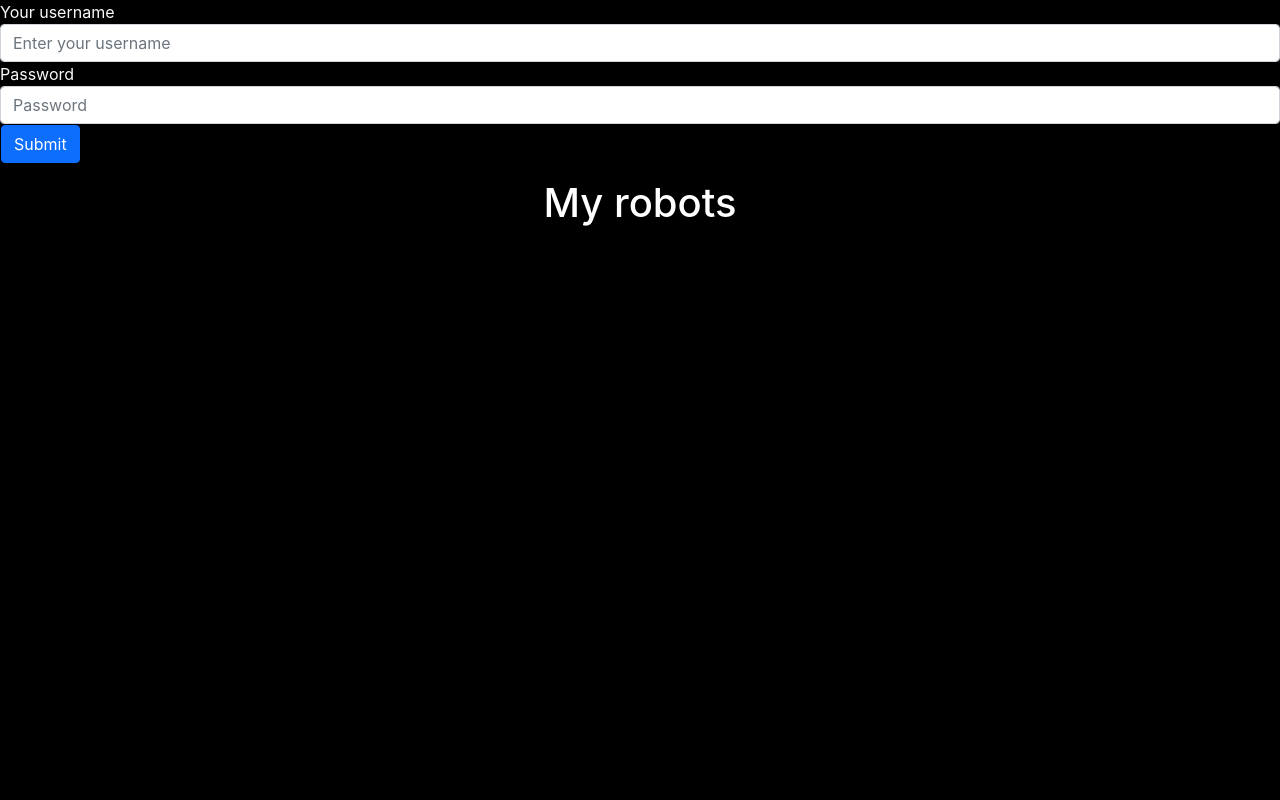
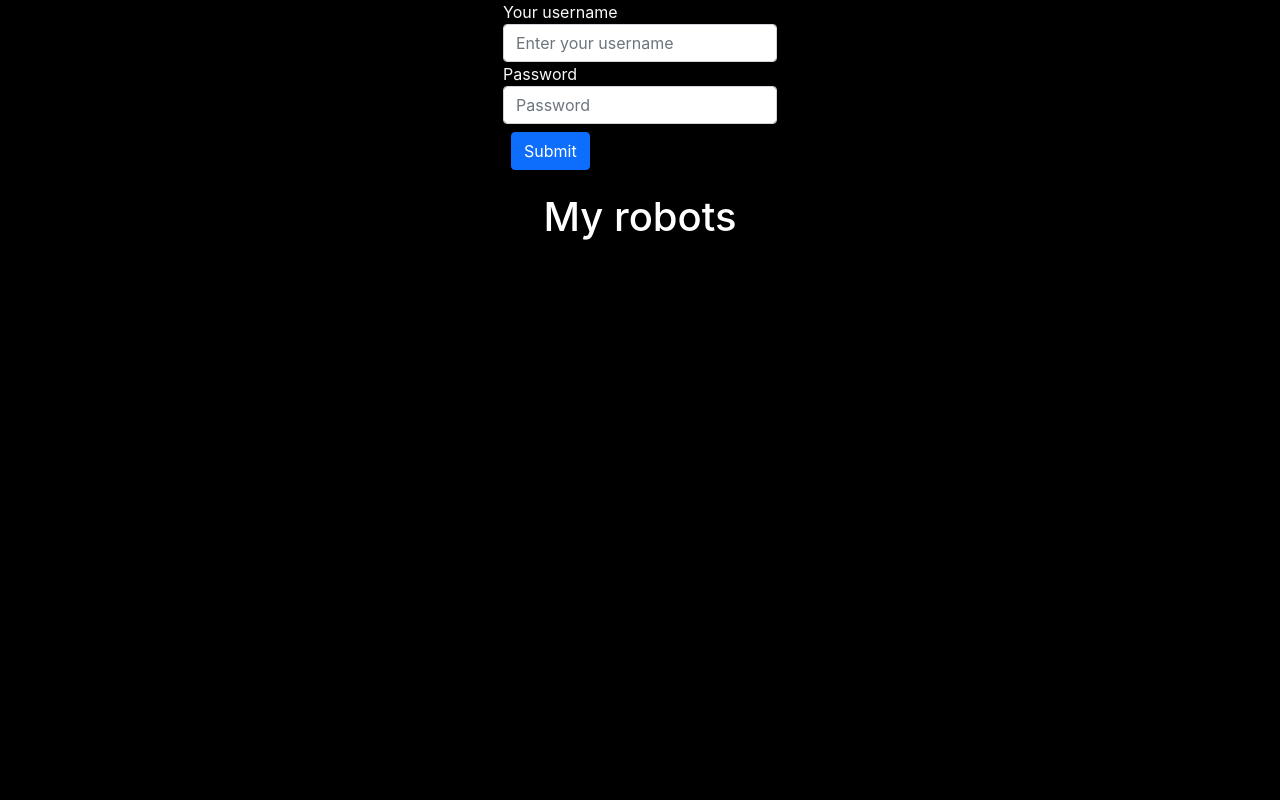
Before and after one commit to AipMichael/W06CHWeekend-front-end-aip, a React (Create React App) app: page / in a window 1280 px wide. Shown: the top 800 px of the page. Built offline with nearby package versions, Linux system fonts and the light colour scheme; no server answers.

Commit message:
added some styles to login bootstrap

```diff
--- a/src/App.js
+++ b/src/App.js
@@ -20,7 +20,7 @@
   } = useUser();
 
   return (
-    <div className="App">
+    <div className="App row justify-content-center">
       <LoginForm />
       <h1 className="main-title">My robots</h1>
       <div className="App__background">
--- a/src/components/LoginForm/LogInForm.css
+++ b/src/components/LoginForm/LogInForm.css
@@ -1,3 +1,7 @@
 .letters {
   color: white;
 }
+
+.login-form {
+  width: 40vw;
+}
--- a/src/components/LoginForm/LogInForm.js
+++ b/src/components/LoginForm/LogInForm.js
@@ -25,7 +25,13 @@
   };
 
   return (
-    <form onSubmit={onSubmit} autoComplete="off" noValidate>
+    <div className="col-4 form-container d-flex justify-content-center">
+      <form
+        onSubmit={onSubmit}
+        autoComplete="off"
+        noValidate
+        className="login-form"
+      >
         <div className="form-group text-light">
           <label htmlFor="username">Your username</label>
           <input
@@ -48,10 +54,11 @@
             onChange={changeUserData}
           />
         </div>
-      <button type="submit" className="btn btn-primary">
+        <button type="submit" className="btn btn-primary m-2">
           Submit
         </button>
       </form>
+    </div>
   );
 };
 
```
Lines whose indentation alone changed are shown as unchanged.
